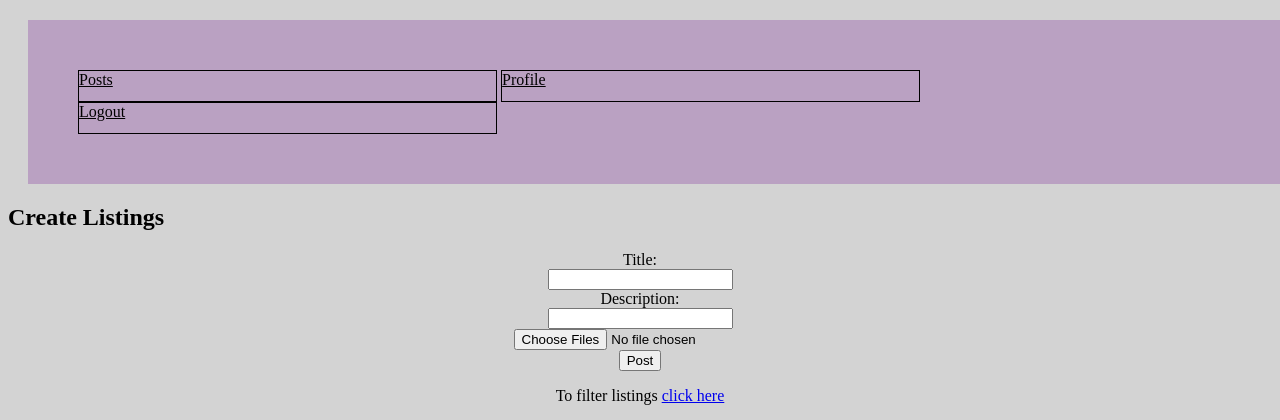
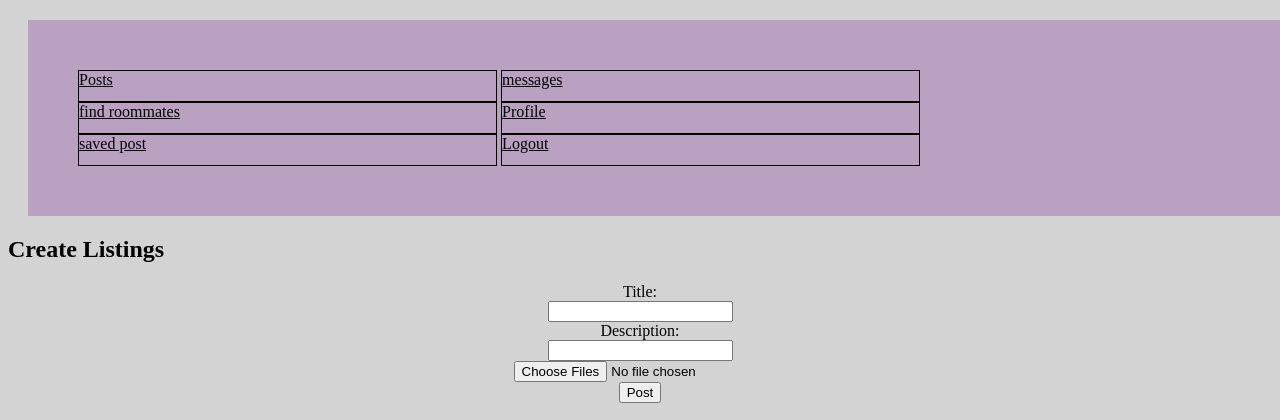
Before and after one commit to xlab-classes/cse442-spring2022-team-APlus, a Flask app: page /listing/ in a window 1280 px wide; the page is wider, and only the part inside the window is pictured. Shown: the top 420 px of that part. Run offline with Flask 2, Linux system fonts and the light colour scheme; the visitor is signed in with stand-in values (Sample User, id 1); data that the repository does not hold is empty.

Commit message:
#73 add navigation bar

```diff
--- a/webapp/templates/listing.html
+++ b/webapp/templates/listing.html
@@ -47,15 +47,20 @@
     </style>
 
 </head>
-<div class="topnav">
 
-    <a href="{{ url_for('listings')}}" class="btn btn-secondary btn-sm">Posts</a>
-    <a href="{{ url_for('profile')}}" class="btn btn-secondary btn-sm">Profile</a>
-        <a href="{{ url_for('logout')}}" class="btn btn-secondary btn-sm">Logout</a>
-
-  </div>
 
 <body>
+    <div class="topnav">
+
+        <a href="{{ url_for('listings')}}" class="btn btn-secondary btn-sm">Posts</a>
+        <a href="/message/{{ recipient_id }}" class="btn btn-secondary btn-sm">messages</a>
+        <a href="/filterList" class="btn btn-secondary btn-sm">find roommates</a>
+        <a href="{{ url_for('profile')}}" class="btn btn-secondary btn-sm">Profile</a>
+        <a href="/view_saved" class="btn btn-secondary btn-sm">saved post</a>
+            <a href="{{ url_for('logout')}}" class="btn btn-secondary btn-sm">Logout</a>
+
+      </div>
+    </div>
     <h2>Create Listings</h2>
     <form action="/listing" method="post" enctype="multipart/form-data">
         <label for="title">Title:</label><br>
--- a/webapp/templates/profile.html
+++ b/webapp/templates/profile.html
@@ -72,10 +72,11 @@
         </head>
         <body>
 
-        <div class="topnav">
+          <div class="topnav">
 
             <a href="{{ url_for('listings')}}" class="btn btn-secondary btn-sm">Posts</a>
-
+            <a href="/message/{{ recipient_id }}" class="btn btn-secondary btn-sm">messages</a>
+            <a href="/filterList" class="btn btn-secondary btn-sm">find roommates</a>
             <a href="{{ url_for('profile')}}" class="btn btn-secondary btn-sm">Profile</a>
                 <a href="{{ url_for('logout')}}" class="btn btn-secondary btn-sm">Logout</a>
 
```
Also changed, not shown: webapp/templates/editlisting.html (+11 -0 lines), webapp/templates/filterList.html (+11 -0 lines), webapp/templates/message.html (+11 -0 lines), webapp/templates/message_user_directory.html (+11 -0 lines), webapp/templates/saved.html (+10 -0 lines).
